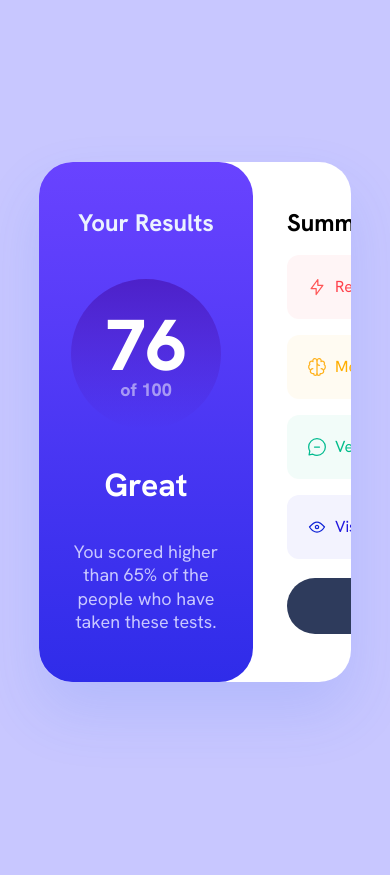
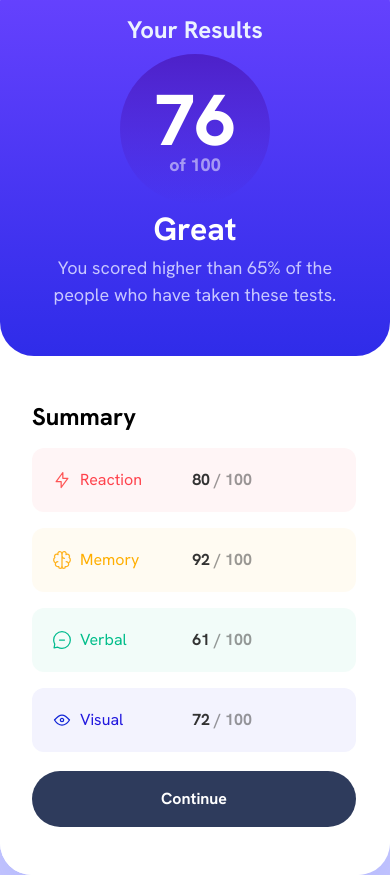
Before and after one commit to barryhanna/fem-results-summary-component, a React (Vite) app in the folder fem-results-summary-component-vite/: page / in a window 390 px wide. Before the commit the page ends 844 px from the top, so only its background shows below. Built offline with nearby package versions, Linux system fonts and the light colour scheme.

Commit message:
Clean up overlap design to not use z-index

```diff
--- a/fem-results-summary-component-vite/src/index.css
+++ b/fem-results-summary-component-vite/src/index.css
@@ -121,7 +121,6 @@ body {
   display: grid;
   place-content: center;
   font-family: var(--ff-body);
-  /* font-variation-settings: 'wght' 400; */
   height: 100vh;
   width: 100vw;
   background-color: var(--clr-page-bg);
@@ -142,6 +141,7 @@ button {
 button:hover {
   background-image: var(--gradient-1);
   filter: drop-shadow(0px 30px 60px rgba(61, 108, 236, 0.15));
+  transition: background-image 200ms ease-in;
 }
 
 h1,
@@ -151,9 +151,9 @@ h2 {
 
 .panel__container {
   display: flex;
+  background-color: white;
   border-radius: 2rem;
   overflow: clip;
-  width: 80vw;
   box-shadow: 0px 30px 60px rgba(61, 108, 236, 0.15);
 }
 
@@ -164,6 +164,7 @@ h2 {
 
 .results__panel {
   display: flex;
+  background-color: white;
   background-image: var(--gradient-1);
   flex-direction: column;
   justify-content: space-between;
@@ -201,6 +202,9 @@ h2 {
   line-height: 1.3;
   font-size: var(--fs-body);
   color: var(--clr-light-blue);
+  max-width: 35ch;
+  line-height: 1.5;
+  margin-inline: auto;
 }
 
 .results__panel-header {
@@ -209,13 +213,9 @@ h2 {
 
 .summary__panel {
   background-color: var(--clr-white);
-  margin-left: calc(-1 * var(--border-radius));
-  padding-left: calc(2 * var(--border-radius));
   border-bottom-right-radius: var(--border-radius);
   border-top-right-radius: var(--border-radius);
   padding-right: var(--border-radius);
-  overflow: clip;
-  z-index: -1;
 }
 
 .summary__item-list {
@@ -276,3 +276,14 @@ h2 {
 .flow > * + * {
   margin-top: 0.15em;
 }
+
+@media screen and (max-width: 750px) {
+  .panel__container {
+    flex-direction: column;
+  }
+
+  .summary__panel {
+    border-top-right-radius: 0;
+    margin-left: 0;
+  }
+}
```
